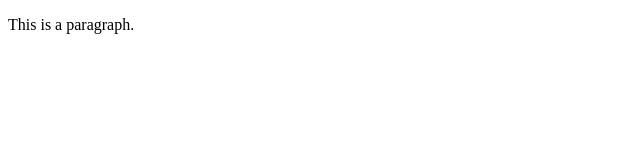
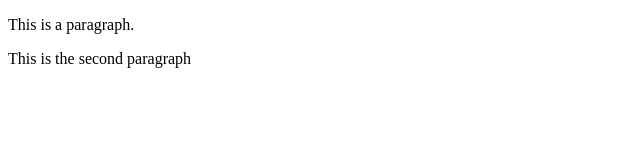
Before and after one commit to Jar-pratyush/git-example-project, a plain HTML site: page index.html in a window 1280 px wide. Shown: the whole page, without its empty margins (0-640 px from the left). Drawn offline with Linux system fonts and the light colour scheme.

Commit message:
Added 2nd Paragraph to index and 2nd page to project.

```diff
--- a/index.html
+++ b/index.html
@@ -9,6 +9,7 @@
     <p>
         This is a paragraph.
     </p>
+    <P> This is the second paragraph</P>
 
 </body>
 </html>
```
Also changed, not shown: page2.html (added, +1 -0 lines).
